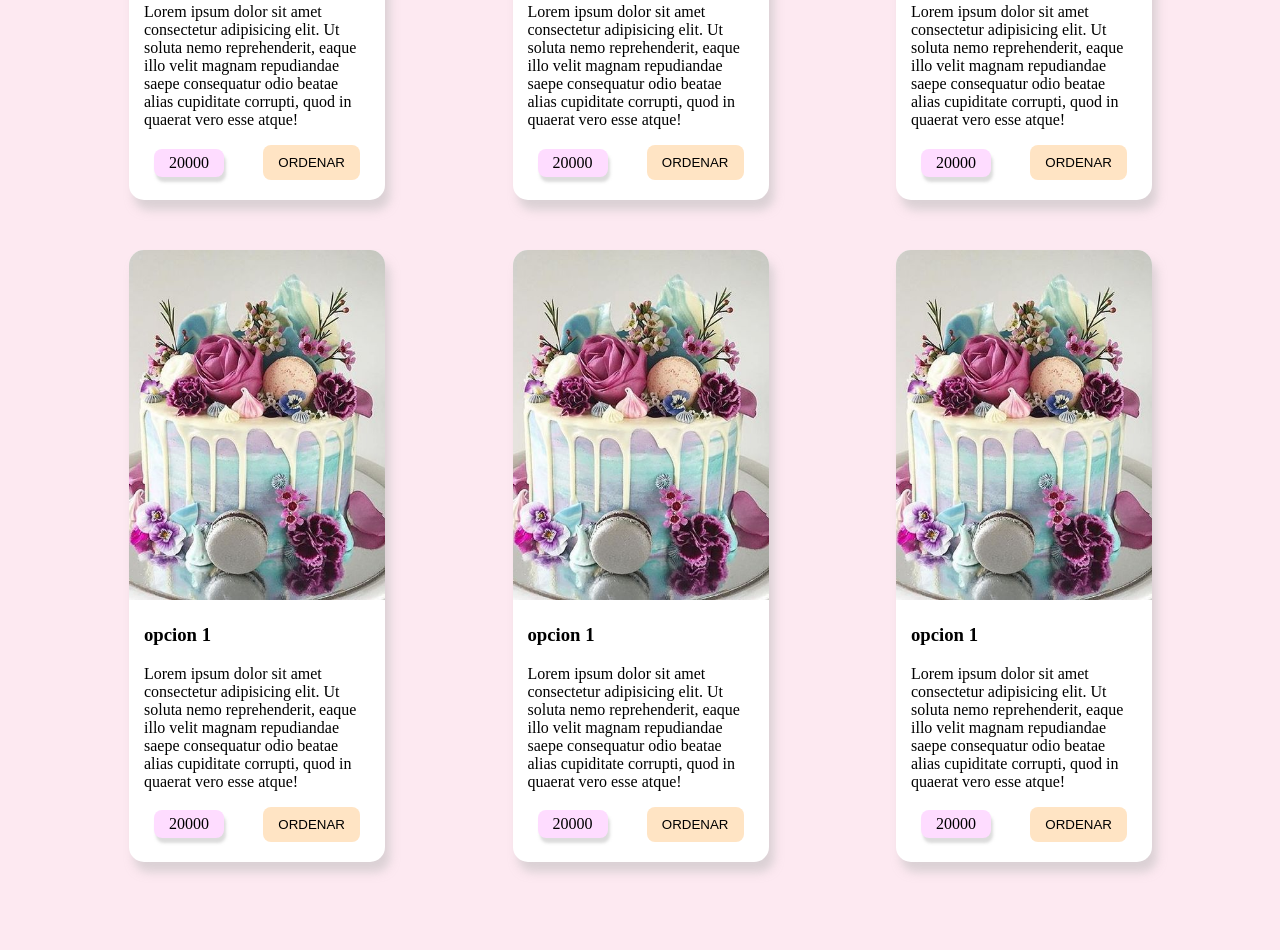
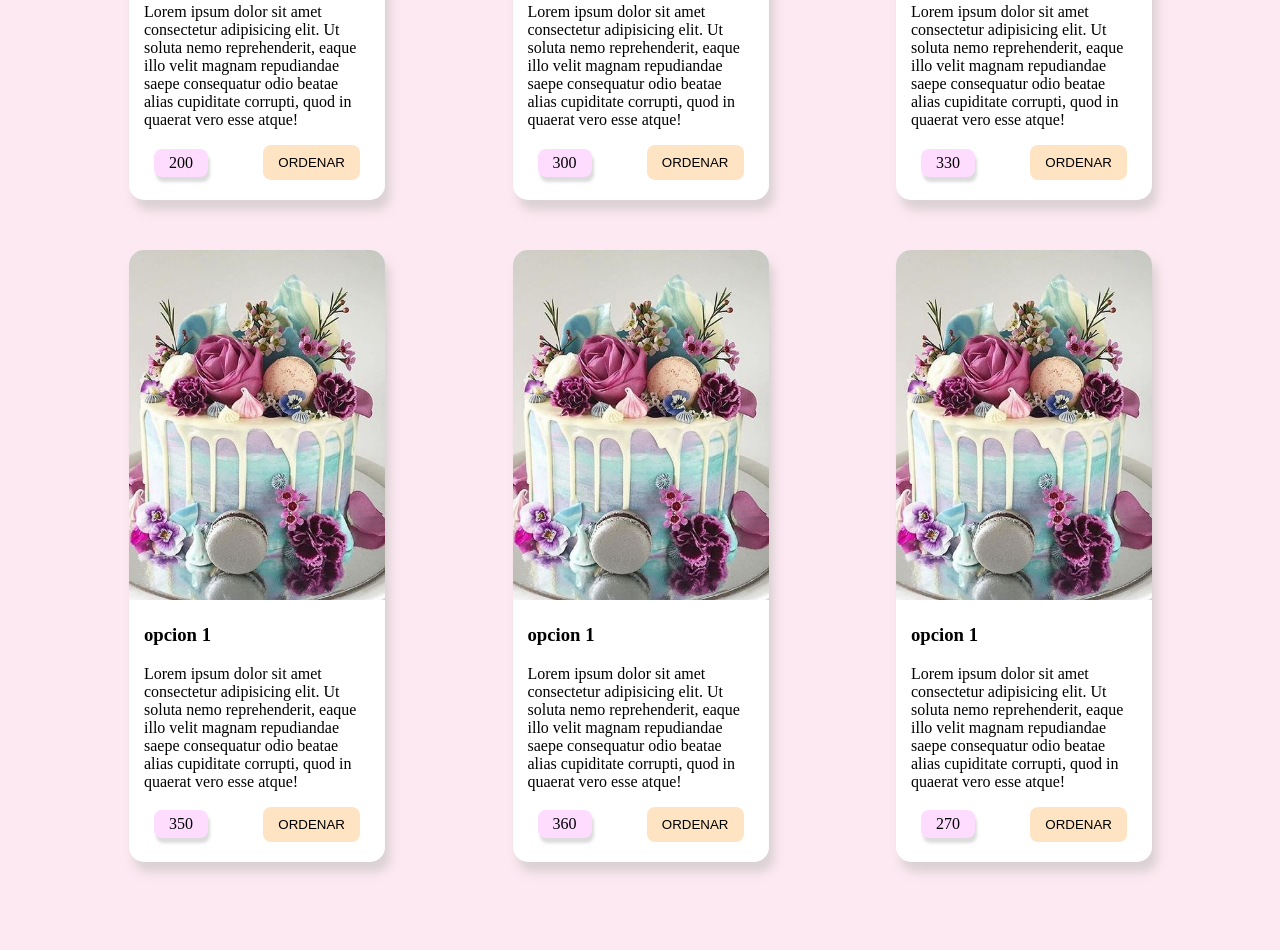
Before and after one commit to cesarcastillo23/precticaHTML, a plain HTML site: page cesar/index.html in a window 1280 px wide. Shown: the part 1148-2098 px from the top of the page. Drawn offline with Linux system fonts and the light colour scheme.

Commit message:
arreglos precios

```diff
--- a/cesar/index.html
+++ b/cesar/index.html
@@ -5,12 +5,14 @@
     <meta http-equiv="X-UA-Compatible" content="IE=edge" />
     <meta name="viewport" content="width=device-width, initial-scale=1.0" />
     <link rel="stylesheet" href="./src/style/style.css" />
-    <title>Document</title>
+    <title>pasteleria almendra shop</title>
   </head>
   <body>
+
     <nav>
       <div>
-        <img class="logo" src="./src/img/logo.png" alt="" />
+        <h1></h1>
+        <img class="logo" src="./src/img/logo.jpg" alt="" />
       </div>
       <div class="menu">
         <ul>
@@ -51,7 +53,7 @@
             </p>
 
             <div class="accion_carta">
-              <div class="precio">20000</div>
+              <div class="precio">200</div>
               <button class="boton_compra">ordenar</button>
             </div>
           </div>
@@ -72,7 +74,7 @@
             </p>
 
             <div class="accion_carta">
-              <div class="precio">20000</div>
+              <div class="precio">300</div>
               <button class="boton_compra">ordenar</button>
             </div>
           </div>
@@ -93,7 +95,7 @@
             </p>
 
             <div class="accion_carta">
-              <div class="precio">20000</div>
+              <div class="precio">330</div>
               <button class="boton_compra">ordenar</button>
             </div>
           </div>
@@ -114,7 +116,7 @@
             </p>
 
             <div class="accion_carta">
-              <div class="precio">20000</div>
+              <div class="precio">350</div>
               <button class="boton_compra">ordenar</button>
             </div>
           </div>
@@ -135,7 +137,7 @@
             </p>
 
             <div class="accion_carta">
-              <div class="precio">20000</div>
+              <div class="precio">360</div>
               <button class="boton_compra">ordenar</button>
             </div>
           </div>
@@ -156,7 +158,7 @@
             </p>
 
             <div class="accion_carta">
-              <div class="precio">20000</div>
+              <div class="precio">270</div>
               <button class="boton_compra">ordenar</button>
             </div>
           </div>
```
Also changed, not shown: cesar/src/img/1.jpg (added), cesar/src/img/2.jpg (added), cesar/src/img/3.jpg (added), cesar/src/img/logo.jpg (added), cesar/src/img/logo.png (deleted).
